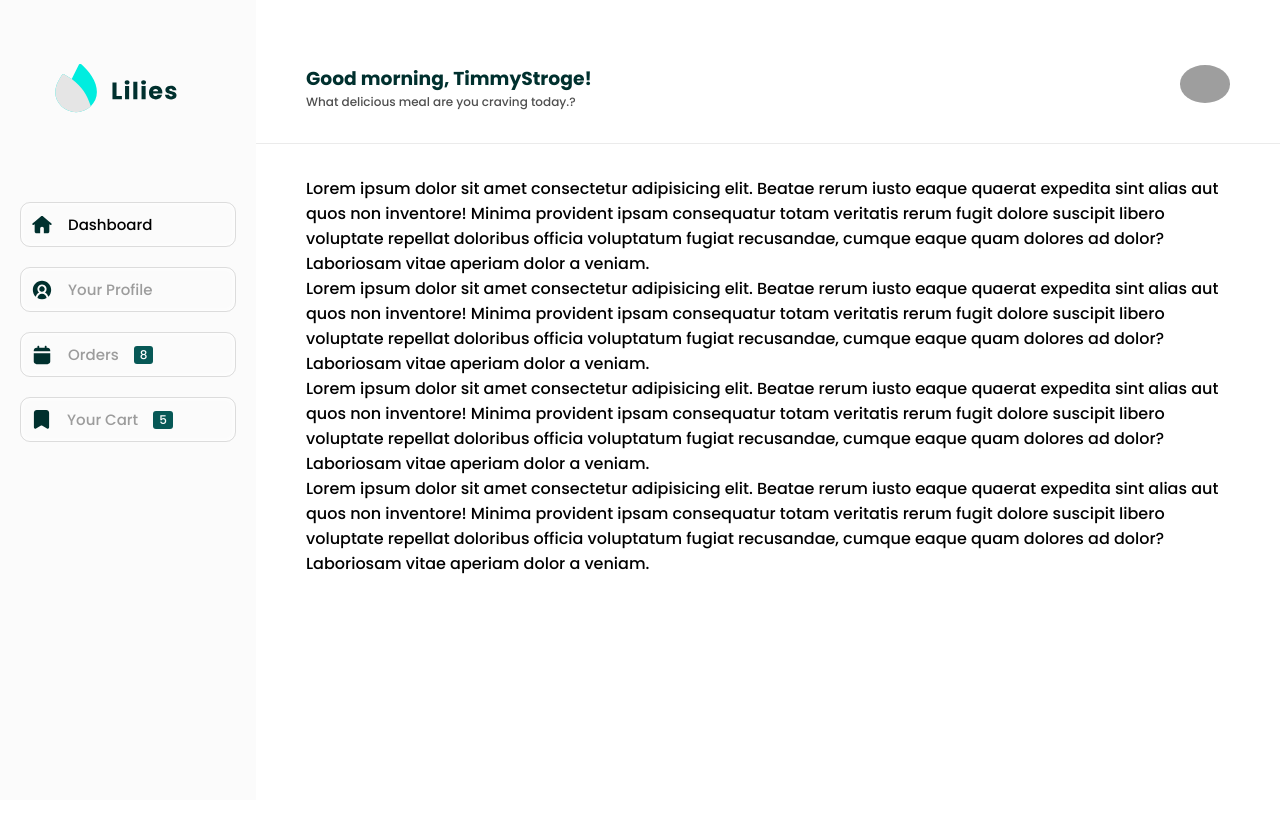
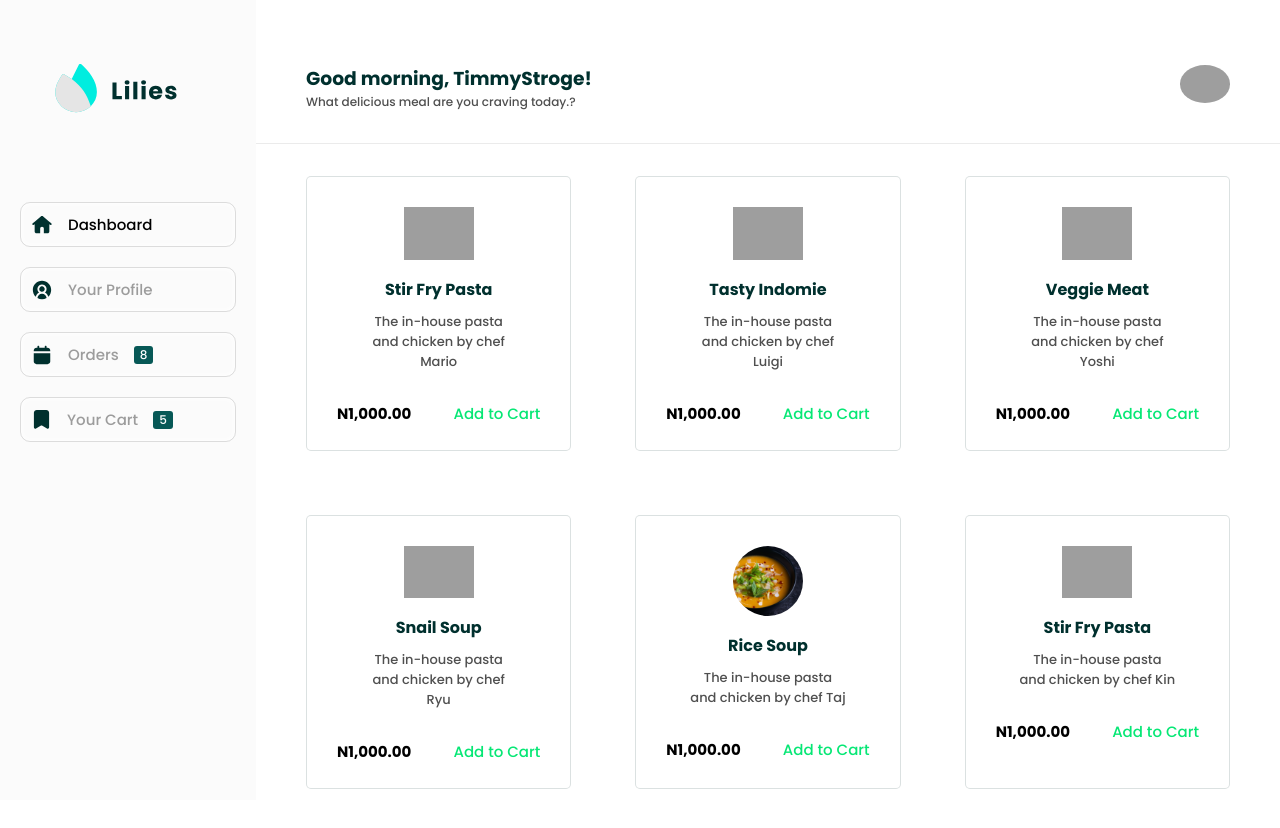
Before and after one commit to Timmystroge/food-app, a React (Create React App) app: page /Components/Pages/dashboard/Dashboard in a window 1280 px wide. Shown: the top 828 px of the page. Built offline with nearby package versions, Linux system fonts and the light colour scheme; grey boxes are pictures that could not be loaded.

Commit message:
Added products to dashboard

```diff
--- a/src/Components/Pages/RegisterPage.jsx
+++ b/src/Components/Pages/RegisterPage.jsx
@@ -4,6 +4,47 @@ import registrationbg from "../../assets/img/registrationbg.svg";
 import { ToggleShowHide, ValidateEmail } from "../../assets/script/Main";
 
 const RegisterPage = () => {
+
+  // registration
+  let [userName, setUserName] = useState("");
+  let [userEmail, setUserEmail] = useState("");
+  let [userPassword, setUserPassword] = useState("");
+
+  // handle user registration
+  const handleUserRegistration = (e) => {
+    e.preventDefault();
+    class NewUser {
+      constructor(username, useremail, userpassword) {
+        this.name = username;
+        this.email = useremail;
+        this.password = userpassword;
+      }
+      registrationSuccess() {
+        console.log("user registered successfully");
+      }
+      registrationError() {
+        console.log("user registration failed");
+      }
+      registrationDuplicate() {
+        console.log("user with this email exist");
+      }
+    }
+    // create a new User
+    userEmail = new NewUser(userName, userEmail, userPassword);
+    // check if userEmail exist in storage
+    let existingUser = localStorage.getItem(userEmail.email);
+    // if user exist do this =>
+    if (existingUser) {
+      userEmail.registrationDuplicate();
+    } else {
+      localStorage.setItem(userEmail.email, JSON.stringify(userEmail));
+      userEmail.registrationSuccess();
+    }
+  };
+
+
+  //----------------------------------------------
+
   // toggle show and hide password
   const [toggleshowandhide] = useState(false);
   const toggleText = () => {
@@ -12,10 +53,14 @@ const RegisterPage = () => {
     }
   };
 
+  //----------------------------------------------
+
   // emailValidation
   useEffect(() => {
     ValidateEmail(document.querySelector("#registerform"));
   }, []);
+
+  //----------------------------------------------
 
   return (
     <div>
@@ -34,15 +79,16 @@ const RegisterPage = () => {
                 <h3>Welcome to Lilies!</h3>
               </div>
               <form
-                action=""
-                method="post"
                 className="loginform"
                 id="registerform"
+                onSubmit={handleUserRegistration}
               >
                 <input
                   type="text"
                   name="name"
                   id="name"
+                  value={userName}
+                  onChange={(e) => setUserName(e.target.value)}
                   placeholder="Your First Name"
                   required
                 />
@@ -52,6 +98,8 @@ const RegisterPage = () => {
                     type="email"
                     name="email"
                     id="email"
+                    value={userEmail}
+                    onChange={(e) => setUserEmail(e.target.value)}
                     placeholder="Your Email address"
                     required
                   />
@@ -66,13 +114,15 @@ const RegisterPage = () => {
                     type="password"
                     name="password"
                     id="password"
+                    value={userPassword}
+                    onChange={(e) => setUserPassword(e.target.value)}
                     placeholder="Your Password"
                     required
                   />
                 </div>
 
                 <div className="loginbtnwrapper">
-                  <button type="submit" id="registerbtn" disabled>
+                  <button type="submit" id="registerbtn">
                     SIGN UP
                   </button>
                 </div>
--- a/src/Components/Pages/dashboard/Dashboard.jsx
+++ b/src/Components/Pages/dashboard/Dashboard.jsx
@@ -10,6 +10,63 @@ import profileicon from "../../../assets/icons/profileicon.svg";
 import ordersicon from "../../../assets/icons/ordersicon.svg";
 import carticon from "../../../assets/icons/carticon.svg";
 import { DashboardMenuToggle } from "../../../assets/script/Main";
+import dish1 from "../../../assets/img/dish1.svg";
+import dish2 from "../../../assets/img/dish2.svg";
+import dish3 from "../../../assets/img/dish3.svg";
+import dish4 from "../../../assets/img/dish4.svg";
+import dish5 from "../../../assets/img/dish5.svg";
+import dish6 from "../../../assets/img/dish6.svg";
+
+const data = [
+  {
+    id: 1,
+    img: dish1,
+    name: "Stir Fry Pasta",
+    details: "The in-house pasta and chicken by chef Mario",
+    price: "N1,000.00",
+    add: "Add to Cart",
+  },
+  {
+    id: 2,
+    img: dish2,
+    name: "Tasty Indomie",
+    details: "The in-house pasta and chicken by chef Luigi",
+    price: "N1,000.00",
+    add: "Add to Cart",
+  },
+  {
+    id: 3,
+    img: dish3,
+    name: "Veggie Meat",
+    details: "The in-house pasta and chicken by chef Yoshi",
+    price: "N1,000.00",
+    add: "Add to Cart",
+  },
+  {
+    id: 4,
+    img: dish4,
+    name: "Snail Soup",
+    details: "The in-house pasta and chicken by chef Ryu",
+    price: "N1,000.00",
+    add: "Add to Cart",
+  },
+  {
+    id: 5,
+    img: dish5,
+    name: "Rice Soup",
+    details: "The in-house pasta and chicken by chef Taj",
+    price: "N1,000.00",
+    add: "Add to Cart",
+  },
+  {
+    id: 6,
+    img: dish6,
+    name: "Stir Fry Pasta",
+    details: "The in-house pasta and chicken by chef Kin",
+    price: "N1,000.00",
+    add: "Add to Cart",
+  },
+];
 
 const Dashboard = () => {
   const [activeNav, setActiveNav] = useState("home");
@@ -89,38 +146,25 @@ const Dashboard = () => {
             </div>
             {/* products */}
             <div className="available__products">
-              <p>
-                Lorem ipsum dolor sit amet consectetur adipisicing elit. Beatae
-                rerum iusto eaque quaerat expedita sint alias aut quos non
-                inventore! Minima provident ipsam consequatur totam veritatis
-                rerum fugit dolore suscipit libero voluptate repellat doloribus
-                officia voluptatum fugiat recusandae, cumque eaque quam dolores
-                ad dolor? Laboriosam vitae aperiam dolor a veniam.
-              </p>
-              <p>
-                Lorem ipsum dolor sit amet consectetur adipisicing elit. Beatae
-                rerum iusto eaque quaerat expedita sint alias aut quos non
-                inventore! Minima provident ipsam consequatur totam veritatis
-                rerum fugit dolore suscipit libero voluptate repellat doloribus
-                officia voluptatum fugiat recusandae, cumque eaque quam dolores
-                ad dolor? Laboriosam vitae aperiam dolor a veniam.
-              </p>
-              <p>
-                Lorem ipsum dolor sit amet consectetur adipisicing elit. Beatae
-                rerum iusto eaque quaerat expedita sint alias aut quos non
-                inventore! Minima provident ipsam consequatur totam veritatis
-                rerum fugit dolore suscipit libero voluptate repellat doloribus
-                officia voluptatum fugiat recusandae, cumque eaque quam dolores
-                ad dolor? Laboriosam vitae aperiam dolor a veniam.
-              </p>
-              <p>
-                Lorem ipsum dolor sit amet consectetur adipisicing elit. Beatae
-                rerum iusto eaque quaerat expedita sint alias aut quos non
-                inventore! Minima provident ipsam consequatur totam veritatis
-                rerum fugit dolore suscipit libero voluptate repellat doloribus
-                officia voluptatum fugiat recusandae, cumque eaque quam dolores
-                ad dolor? Laboriosam vitae aperiam dolor a veniam.
-              </p>
+              <div className="available__product-wrapper">
+                {data.map(({ id, img, name, details, price, add }) => {
+                  return (
+                    <article key={id}>
+                      <div className="prod__img-wrapper">
+                        <img src={img} alt={name} />
+                      </div>
+                      <div className="prod__dets">
+                        <h2>{name}</h2>
+                        <p>{details}</p>
+                      </div>
+                      <div className="prod__price">
+                        <h3>{price}</h3>
+                        <h3>{add}</h3>
+                      </div>
+                    </article>
+                  );
+                })}
+              </div>
             </div>
           </div>
         </div>
--- a/src/Components/Pages/dashboard/dashboard.css
+++ b/src/Components/Pages/dashboard/dashboard.css
@@ -26,7 +26,8 @@
 .mobilelogo {
   display: none;
 }
-.show__nav-menubar {
+.show__nav-menubar,
+.menu__bar {
   display: none;
 }
 
@@ -142,6 +143,62 @@
   font-size: 12px;
 }
 
+/* products */
+.available__product-wrapper {
+  display: grid;
+  grid-template-columns: repeat(3, 1fr);
+  gap: 4rem;
+  margin-bottom: 20px;
+  transition: all 200ms ease;
+}
+.available__product-wrapper article {
+  border: 1px solid red;
+  text-align: center;
+  padding: 10px 20px;
+  margin: 0 auto;
+  background: rgba(255, 255, 255, 0.83);
+  border: 0.3px solid rgba(0, 48, 46, 0.14);
+  border-radius: 5px;
+  transition: all 200ms ease;
+}
+.available__product-wrapper article:hover {
+  background: rgba(247, 247, 247, 0.739);
+  box-shadow: 0 0 3px #07585728;
+}
+.available__product-wrapper article .prod__img-wrapper {
+  width: 70px;
+  margin: 20px auto 10px;
+}
+.available__product-wrapper article .prod__img-wrapper img {
+  width: 100%;
+}
+.available__product-wrapper article .prod__dets {
+  margin: 0 auto 10px;
+  width: 70%;
+}
+.available__product-wrapper article h2 {
+  color: var(--mainColor);
+  font-size: 16px;
+  margin-bottom: 10px;
+}
+.available__product-wrapper article p {
+  font-size: 13px;
+  color: rgba(0, 0, 0, 0.69);
+}
+.available__product-wrapper article .prod__price {
+  display: flex;
+  align-items: center;
+  justify-content: space-between;
+  margin: 30px 0 15px;
+  padding: 0 10px;
+}
+.available__product-wrapper article .prod__price h3 {
+  font-size: 15px;
+}
+.available__product-wrapper article .prod__price h3:last-child {
+  color: #06e775;
+  font-weight: 500;
+}
 /* ============================= Media query ======================= */
 @media (max-width: 1023px) {
   .dashboard .dashbaord__header,
@@ -174,6 +231,12 @@
     border-radius: 3px;
     font-size: 10px;
   }
+  /* products */
+  .available__product-wrapper {
+    display: grid;
+    grid-template-columns: repeat(2, 1fr);
+    gap: 2rem;
+  }
 }
 @media (max-width: 767px) {
   #navbar__menu {
@@ -189,9 +252,10 @@
     top: 0;
     left: 0;
     z-index: 999;
-    transition: all 1s ease;
+    overflow: hidden;
+    transition: all 400ms ease;
     animation-name: fadeIn;
-    animation-duration: 500ms;
+    animation-duration: 400ms;
   }
   @keyframes fadeIn {
     from {
@@ -209,20 +273,24 @@
     font-size: 16px;
   }
   .menu__bar {
-    position: fixed;
+    display: block;
+    /* position: fixed; */
     top: 0;
     left: -100%;
     min-width: 40%;
     width: 40%;
-    height: 100%;
+    height: 100vh;
     background: #fbfbfb;
     box-shadow: 0 0 7px rgba(51, 51, 51, 0.557);
     padding: 4rem 1.2rem 4rem;
     position: relative;
-    border-radius: 0 5px 50x 0;
-    transition: all 0.5 ease;
+    transition: all 400ms ease;
+    -webkit-transition: all 400ms ease;
+    -moz-transition: all 400ms ease;
+    -ms-transition: all 400ms ease;
+    -o-transition: all 400ms ease;
     animation-name: slideIn;
-    animation-duration: 500ms;
+    animation-duration: 400ms;
   }
   @keyframes slideIn {
     from {
@@ -262,6 +330,9 @@
     padding-left: 18px;
     padding-right: 18px;
   }
+  .available__products {
+    margin: 7rem 0 0;
+  }
   .dashboard {
     max-width: 100%;
     width: 100%;
@@ -294,6 +365,13 @@
   .dashbaord__header .profile p {
     font-size: 11px;
   }
+}
+@media (max-width: 549px) {
+  .available__product-wrapper {
+   display: grid;
+   grid-template-columns: repeat(1, 1fr);
+   gap: 2rem;
+ }
 }
 @media (max-width: 479px) {
   .menu__bar {
@@ -328,7 +406,9 @@
     bottom: 1.8rem;
     right: 1rem;
   }
+
 }
+
 @media (max-width: 425px) {
   .menu__bar {
     min-width: 70%;
@@ -343,6 +423,11 @@
     overflow: hidden;
     margin-bottom: 0.5rem;
   }
+  /* products */
+  .available__product-wrapper article .prod__dets {
+    margin: 0 auto 10px;
+    width: 90%;
+  }
 }
 @media (max-width: 320px) {
   .menu__bar {
--- a/src/assets/script/Main.js
+++ b/src/assets/script/Main.js
@@ -57,7 +57,6 @@ export const DashboardMenuToggle = () => {
     menuBar.style.left = "0";
   });
   navMenu.addEventListener("click", (e) => {
-    // console.log(e.target);
     if (
       e.target.className === "show__nav-menubar" ||
       e.target.className === "menubar__toggle"
```
